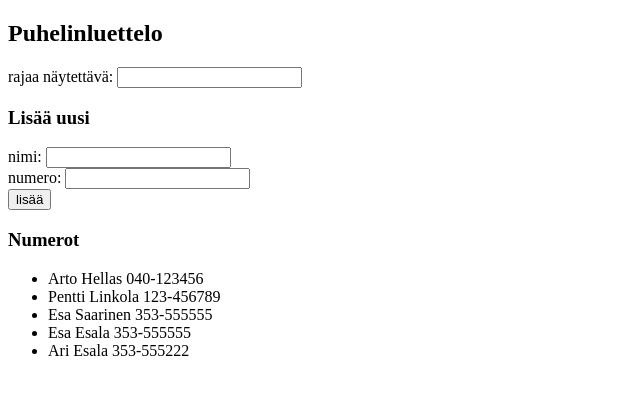
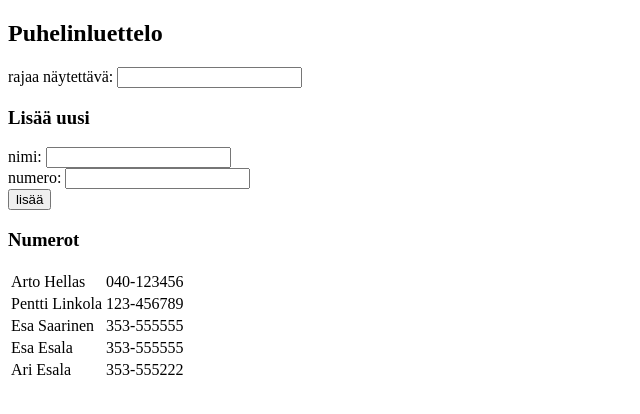
Before and after one commit to SimoAntikainen/HYmoocPart2, a React (Create React App) app in the folder part2/puhelinluettelo/: page / in a window 1280 px wide. Shown: the top 414 px of the page, without its empty margins (0-640 px from the left). Built offline with nearby package versions, Linux system fonts and the light colour scheme.

Commit message:
fallback

```diff
--- a/part2/puhelinluettelo/src/App.js
+++ b/part2/puhelinluettelo/src/App.js
@@ -1,4 +1,5 @@
 import React from 'react';
+import Henkilotieto from './components/Henkilotieto'
 
 class App extends React.Component {
   constructor(props) {
@@ -98,9 +99,11 @@ class App extends React.Component {
         </form>
         <h3>Numerot</h3>
         <div>
-          <ul>
-              {showPhoneNumbers.map(person => <li key={person.name}>{person.name} {person.number}</li>)}
-          </ul>
+          <table>
+            <tbody>
+              {showPhoneNumbers.map(person => <Henkilotieto key={person.name} name={person.name} number={person.number}/>)}
+            </tbody>
+          </table>
         </div>
       </div>
     )
--- /dev/null
+++ b/part2/puhelinluettelo/src/components/Henkilotieto.js
@@ -0,0 +1,12 @@
+import React from 'react'
+
+const Henkilotieto = ({name, number}) => {
+  return (
+    <tr>
+      <td>{name}</td>
+      <td>{number}</td>
+    </tr>
+  )
+}
+
+export default Henkilotieto
```
